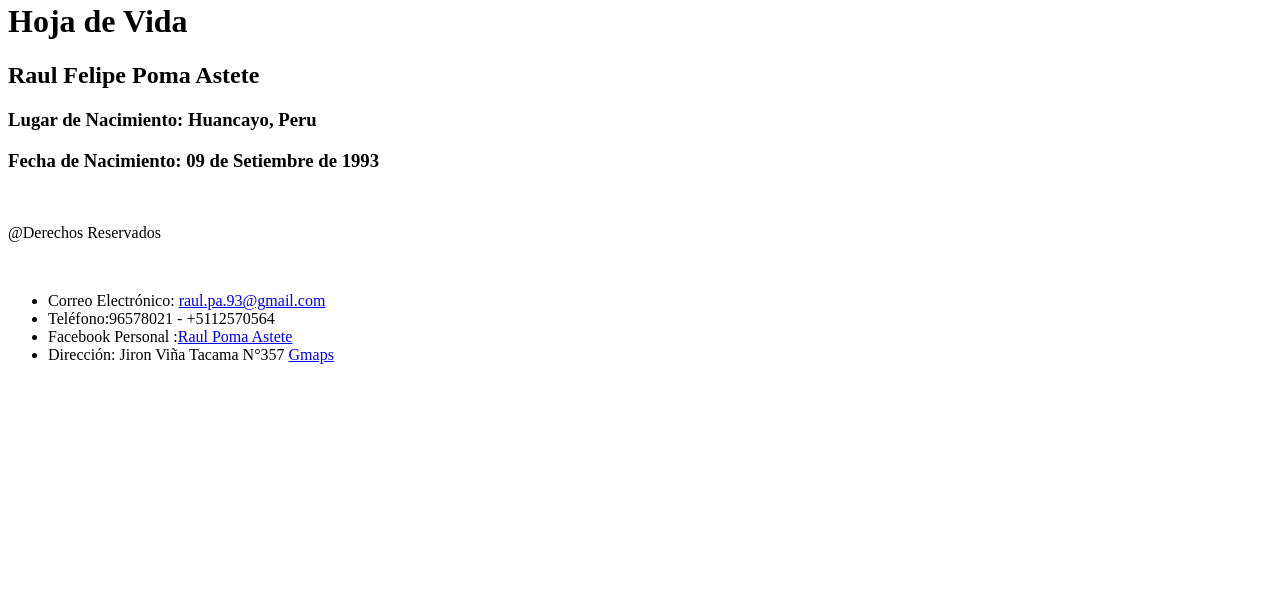
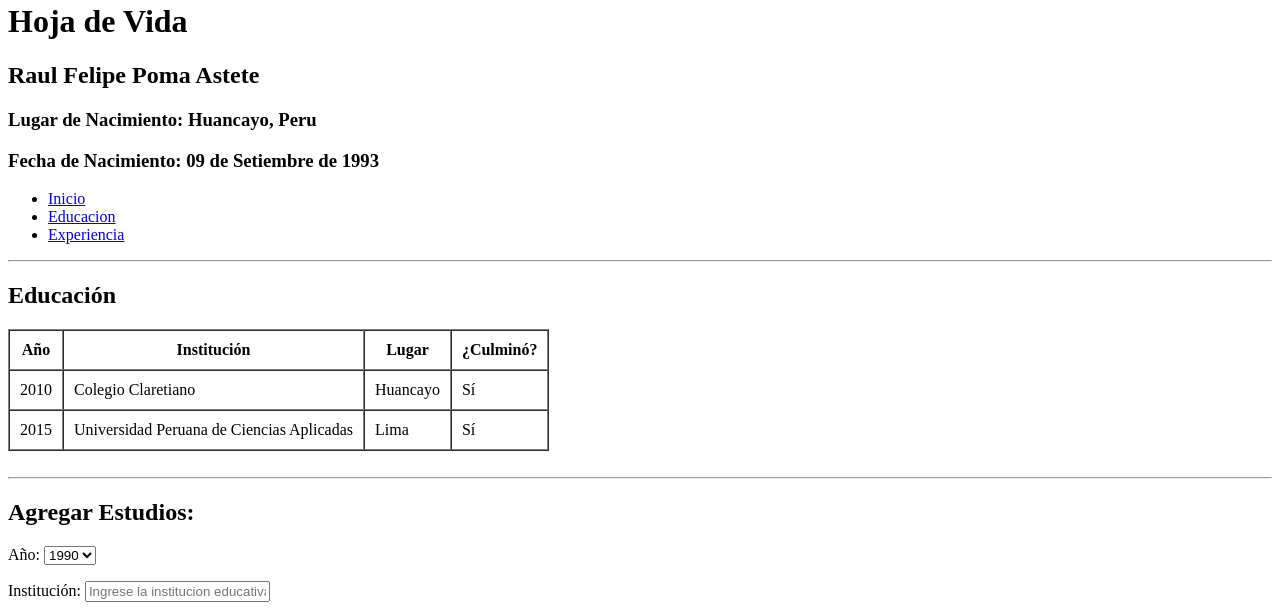
Before and after one commit to rpoma/Proyecto_1, a plain HTML site: page html/educacion.html in a window 1280 px wide. Shown: the part 180-795 px from the top of the page. Drawn offline with Linux system fonts and the light colour scheme.

Commit message:
Pagina de Educacion completa
Hipervinculos funcionando y formulario

```diff
--- a/html/educacion.html
+++ b/html/educacion.html
@@ -15,6 +15,90 @@
           <h3>Lugar de Nacimiento: Huancayo, Peru</h3>
           <h3>Fecha de Nacimiento: 09 de Setiembre de 1993</h3>
     </header>
+    <p title="Enlaces de menú Basico">
+        <ul>
+          <li><a href="../index.html">Inicio</a></li>
+          <li><a href="educacion.html">Educacion</a></li>
+          <li><a href="experiencia.html">Experiencia</a></li>
+        </ul>
+    </p>
+    <hr/>
+    <h2>Educación</h2>
+    <table border="1", cellpadding="10", cellspacing="0">
+      <thead>
+        <th>Año</th>
+        <th>Institución</th>
+        <th>Lugar</th>
+        <th>¿Culminó?</th>
+      </thead>
+      <tr>
+        <td>2010</td>
+        <td>Colegio Claretiano</td>
+        <td>Huancayo</td>
+        <td>Sí</td>
+      </tr>
+      <tr>
+        <td>2015</td>
+        <td>Universidad Peruana de Ciencias Aplicadas</td>
+        <td>Lima</td>
+        <td>Sí</td>
+      </tr>
+    </table><br/>
+    <hr/>
+    <form autocomplete="on" name="Formulario de Datos Academicos">
+      <h2>Agregar Estudios:</h2>
+      <p>Año:
+        <select>
+          <option>1990</option>
+          <option>1991</option>
+          <option>1992</option>
+          <option>1993</option>
+          <option>1994</option>
+          <option>1995</option>
+          <option>1996</option>
+          <option>1997</option>
+          <option>1998</option>
+          <option>1999</option>
+          <option>2000</option>
+          <option>2001</option>
+          <option>2002</option>
+          <option>2003</option>
+          <option>2004</option>
+          <option>2005</option>
+          <option>2006</option>
+          <option>2007</option>
+          <option>2008</option>
+          <option>2009</option>
+          <option>2010</option>
+          <option>2011</option>
+          <option>2012</option>
+          <option>2013</option>
+          <option>2014</option>
+          <option>2015</option>
+          <option>2016</option>
+          <option>2017</option>
+        </select>
+      </p>
+      <p>
+      <label for="Institucion">Institución:  </label>
+      <input type="text" width="400px" name="Institucion" placeholder="Ingrese la institucion educativa" required>
+      </p>
+
+      <p>
+        Lugar:
+        <textarea name="lugar" rows="2" cols="30" required></textarea>
+      </p>
+
+      <p>¿Culminó?
+        <input type="radio" name="culmino" value="Si" required>Sí
+        <input type="radio" name="culmino" value="No" required>No <br/>
+      </p>
+      <p>
+        <input type="submit" value="Enviar">
+      </p>
+    </form>
+    <hr/>
+
     <footer>
       <br/>
       <p>@Derechos Reservados</p>
```
